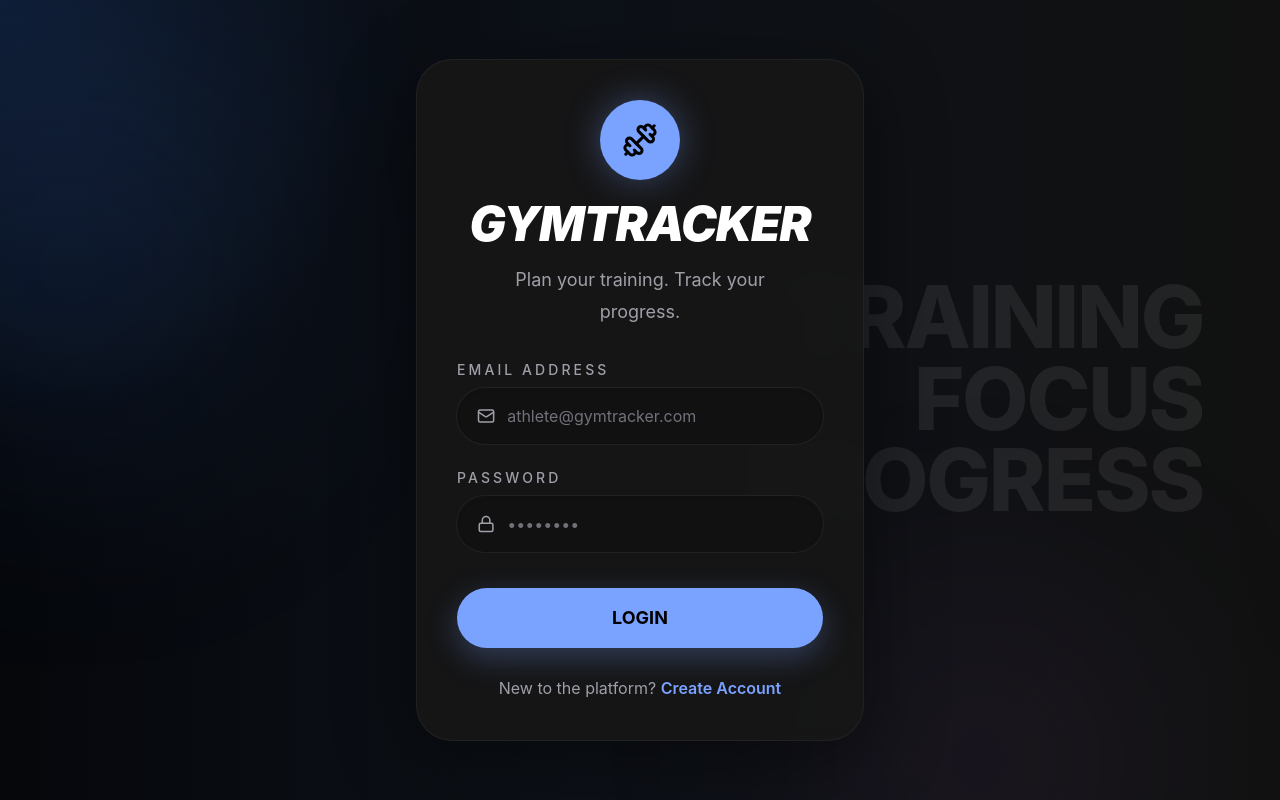
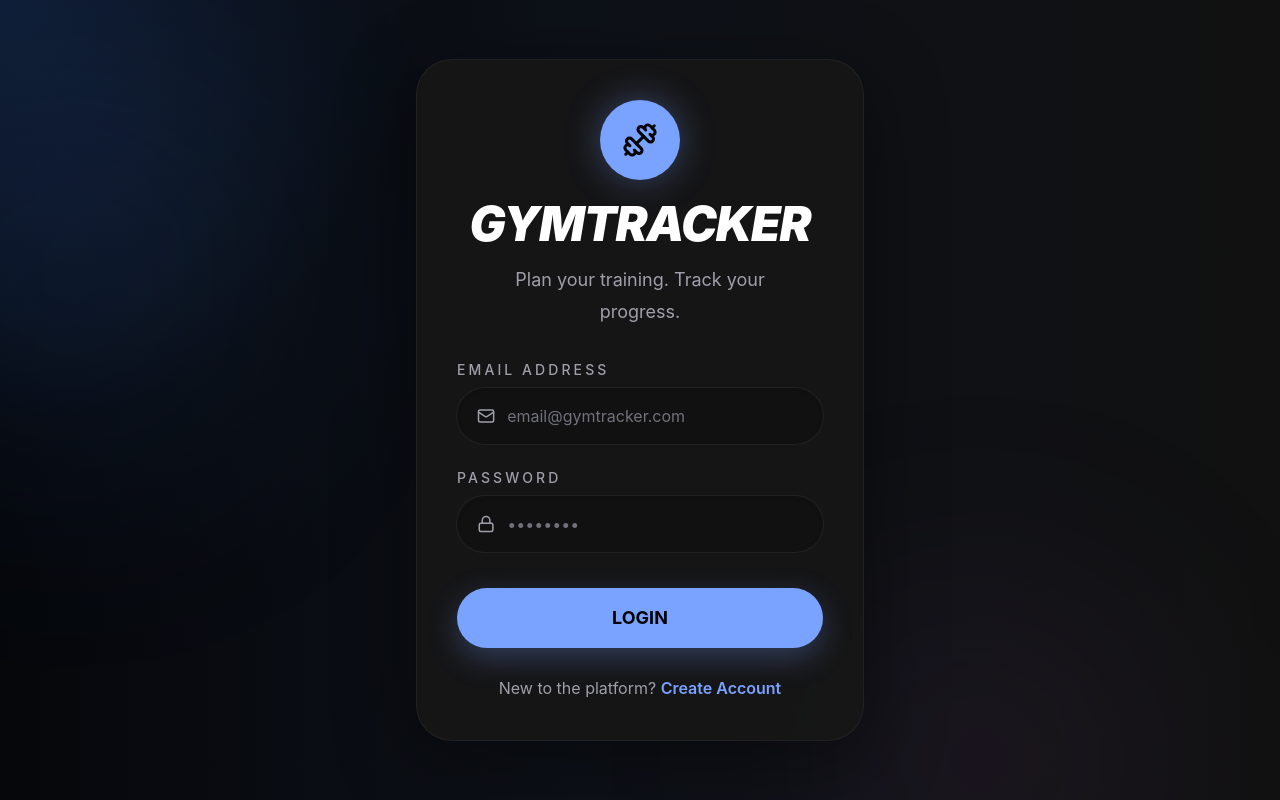
Before and after one commit to NoahNemhed/GymTracker, a React (Vite) app in the folder client/: page /login in a window 1280 px wide. Built offline with nearby package versions, Linux system fonts and the light colour scheme.

Commit message:
fix(frontend): add email validation for register frontend

```diff
--- a/client/src/components/AuthCard.tsx
+++ b/client/src/components/AuthCard.tsx
@@ -20,17 +20,6 @@ export default function AuthCard({
       <div className="absolute left-[-120px] top-[80px] h-[380px] w-[380px] rounded-full bg-[#3B82F6]/10 blur-[120px]" />
       <div className="absolute bottom-[-120px] right-[140px] h-[320px] w-[320px] rounded-full bg-[#A858B0]/10 blur-[120px]" />
 
-      {variant === "login" && (
-        <div className="pointer-events-none absolute right-[6%] top-1/2 hidden -translate-y-1/2 xl:block">
-          <div className="text-right text-[86px] font-extrabold uppercase leading-[0.95] tracking-tight text-white/8">
-            TRAINING
-            <br />
-            FOCUS
-            <br />
-            PROGRESS
-          </div>
-        </div>
-      )}
 
       <div className="relative z-10 flex min-h-screen items-center justify-center px-6">
         <div className="w-full max-w-md rounded-[36px] border border-white/5 bg-[#171717]/95 px-10 py-10 shadow-[0_20px_80px_rgba(0,0,0,0.45)] backdrop-blur-sm">
@@ -39,7 +28,7 @@ export default function AuthCard({
               <Dumbbell className="h-9 w-9 text-black" />
             </div>
 
-            <h1 className="text-5xl font-black italic tracking-tight">{title}</h1>
+            <h1 className="text-3xl sm:text-5xl font-black italic tracking-tight">{title}</h1>
             <p className="mx-auto mt-4 max-w-xs text-lg leading-8 text-zinc-400">
               {subtitle}
             </p>
--- a/client/src/pages/LoginPage.tsx
+++ b/client/src/pages/LoginPage.tsx
@@ -13,7 +13,7 @@ export default function LoginPage() {
   const [errorMessage, setErrorMessage] = useState("");
   const [isLoading, setIsLoading] = useState(false);
 
-  const handleSubmit = async (e: React.FormEvent) => {
+  const handleSubmit = async (e: React.SubmitEvent) => {
     e.preventDefault();
     setErrorMessage("");
     setIsLoading(true);
@@ -46,7 +46,7 @@ export default function LoginPage() {
         <InputField
           label="Email Address"
           type="email"
-          placeholder="athlete@gymtracker.com"
+          placeholder="email@gymtracker.com"
           value={email}
           onChange={setEmail}
           icon={Mail}
--- a/client/src/pages/RegisterPage.tsx
+++ b/client/src/pages/RegisterPage.tsx
@@ -19,6 +19,21 @@ export default function RegisterPage() {
     e.preventDefault();
     setErrorMessage("");
 
+    const trimmedUsername = username.trim();
+    const trimmedEmail = email.trim().toLowerCase();
+
+    const emailRegex = /^[^\s@]+@[^\s@]+\.[^\s@]+$/;
+
+    if (!trimmedUsername) {
+      setErrorMessage("Name is required");
+      return;
+    }
+
+    if (!emailRegex.test(trimmedEmail)) {
+      setErrorMessage("Please enter a valid email address");
+      return;
+    }
+
     if (password !== confirmPassword) {
       setErrorMessage("Passwords do not match");
       return;
@@ -27,7 +42,11 @@ export default function RegisterPage() {
     setIsLoading(true);
 
     try {
-      const data = await registerUser({ username, email, password });
+      const data = await registerUser({
+        username: trimmedUsername,
+        email: trimmedEmail,
+        password,
+      });
 
       localStorage.setItem("token", data.token);
       localStorage.setItem("user", JSON.stringify(data));
@@ -62,14 +81,14 @@ export default function RegisterPage() {
         <InputField
           label="Email Address"
           type="email"
-          placeholder="athlete@gymtracker.com"
+          placeholder="JohnDoe@hotmail.com"
           value={email}
           onChange={setEmail}
           icon={AtSign}
         />
 
         <InputField
-          label="Secure Password"
+          label="Password"
           type="password"
           placeholder="••••••••"
           value={password}
```
